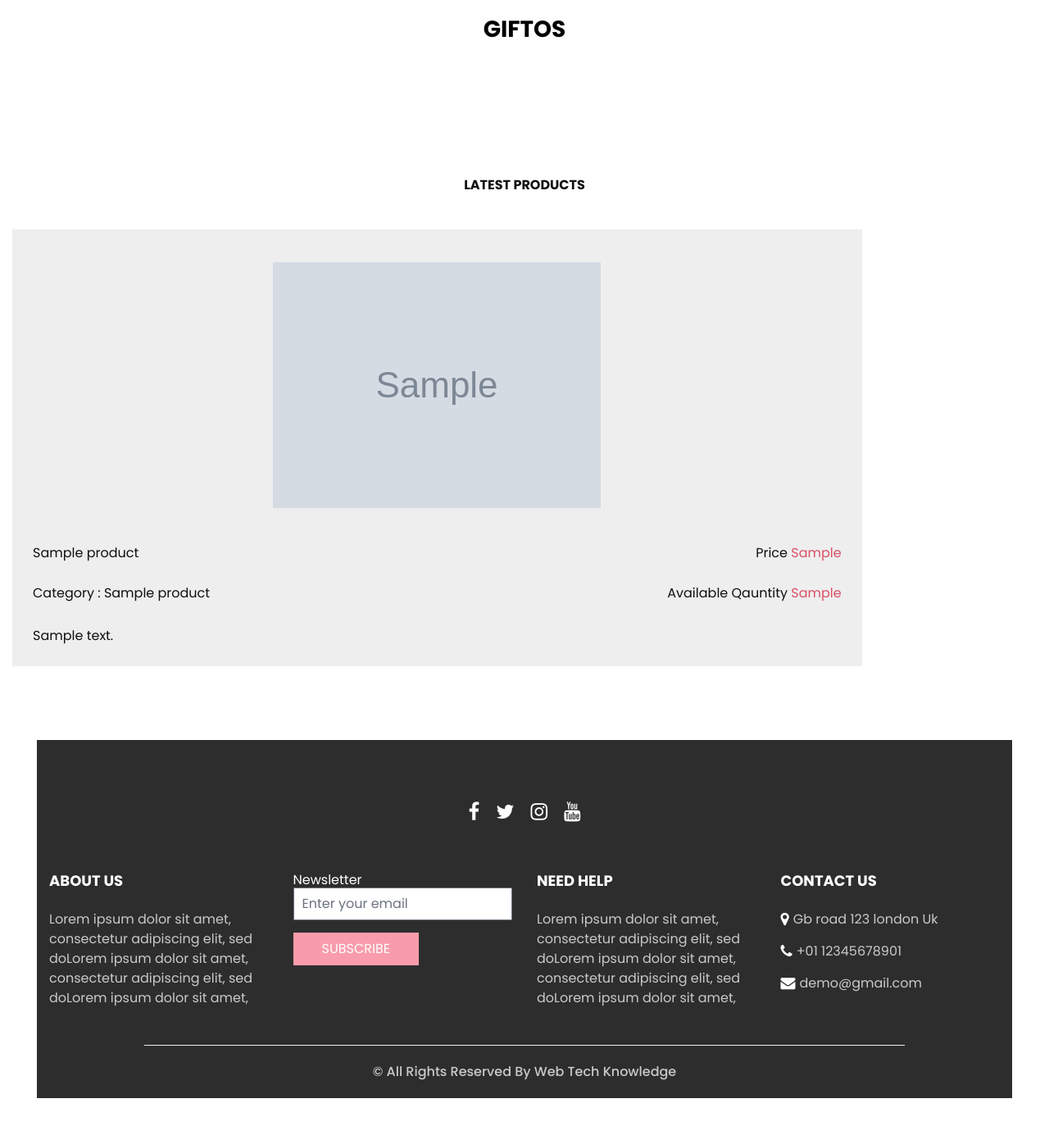
After one commit to huseanabioye/E-commerce-app, a Laravel app: page /product_details/1 in a window 1280 px wide. The commit adds this page. Shown: the whole page at 82% size. Run offline with Laravel 12, Linux system fonts and the light colour scheme; tables that the repository leaves empty hold one stand-in row (values such as "Sample post"); grey boxes marked "Sample" are stand-in pictures; style sheets or scripts are compiled from the project's sources; some libraries are stand-ins or nearby versions.

Commit message:
adding details page modefy

```diff
--- a/app/Http/Controllers/HomeController.php
+++ b/app/Http/Controllers/HomeController.php
@@ -26,4 +26,11 @@ class HomeController extends Controller
         //  $product->name;
         return view('home.index', compact('product'));
     }
+
+    public function product_details($id)
+    {
+        $data = Product::find($id);
+
+        return view('home.product_details',compact('data'));
+    }
 }
--- a/resources/views/home/header.blade.php
+++ b/resources/views/home/header.blade.php
@@ -12,7 +12,7 @@
       <div class="collapse navbar-collapse" id="navbarSupportedContent">
         <ul class="navbar-nav  ">
           <li class="nav-item active">
-            <a class="nav-link" href="index.html">Home <span class="sr-only">(current)</span></a>
+            <a class="nav-link" href="{{url('/')}}">Home <span class="sr-only">(current)</span></a>
           </li>
           <li class="nav-item">
             <a class="nav-link" href="shop.html">
--- /dev/null
+++ b/resources/views/home/product_details.blade.php
@@ -0,0 +1,87 @@
+<!DOCTYPE html>
+<html>
+
+<head>
+ @include('home.css')
+
+ <style type="text/css">
+
+ .div_center{
+    display: flex;
+    justify-content: center;
+    align-items: center;
+    padding: 30px;
+ }
+
+ .detail-box{
+    padding: 15px;
+ }
+</style>
+</head>
+
+<body>
+  <div class="hero_area">
+    <!-- header section strats -->
+     @include('home.header')
+    <!-- end header section -->
+
+  </div>
+  <!-- end hero area -->
+
+  <!-- shop section -->
+
+<!-- product details session -->
+
+<section class="shop_section layout_padding">
+    <div class="container">
+        <div class="heading_container heading_center">
+            <h2>
+                Latest Products
+            </h2>
+        </div>
+        <div class="row">
+
+
+                <div class=" col-md-10 ">
+                    <div class="box">
+
+                        <div class="div_center">
+                            <img width="400" src="/products/{{$data->image}}" alt="">
+                        </div>
+                        <div class="detail-box">
+                            <h6>{{$data->title}}</h6>
+                            <h6>Price
+                                <span>{{$data->price}}</span>
+                            </h6>
+                        </div>
+
+                        <div class="detail-box">
+                            <h6>Category : {{$data->title}}</h6>
+                            <h6>Available Qauntity
+                                <span>{{$data->quantity}}</span>
+                            </h6>
+                        </div>
+                        <div class="detail-box">
+
+                                <p>{{$data->description}}</p>
+                            </h6>
+                        </div>
+
+                    </div>
+                </div>
+
+        </div>
+    </div>
+</section>
+
+
+<!-- End product details session -->
+
+
+
+  <!-- info section -->
+
+  @include('home.footer')
+</body>
+
+</html>
--- a/routes/web.php
+++ b/routes/web.php
@@ -54,3 +54,5 @@ Route::post('edit_product/{id}',[AdminController::class,'edit_product'])->
 middleware(['auth','admin']);
 Route::get('product_search',[AdminController::class,'product_search'])->
 middleware(['auth','admin']);
+
+Route::get('product_details/{id}',[HomeController::class, 'product_details']);
```
Also changed, not shown: resources/views/home/product.blade.php (+9 -7 lines).
